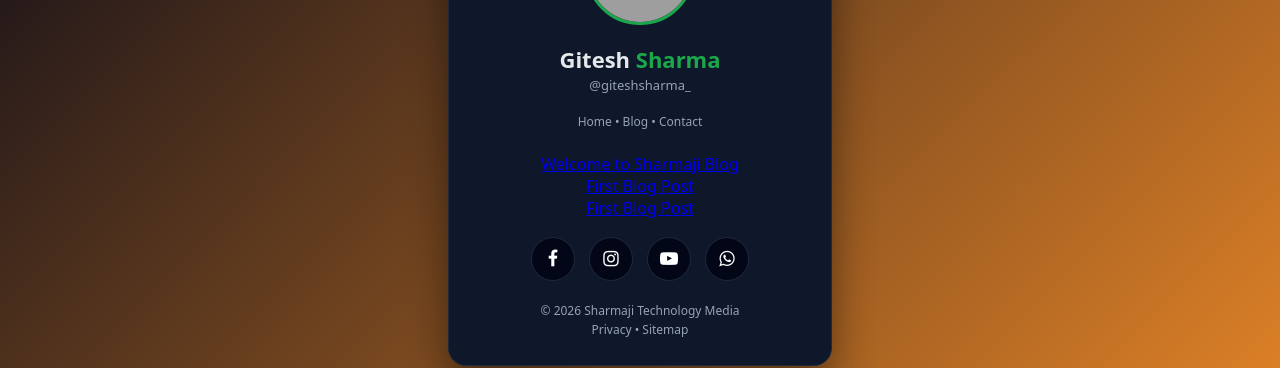
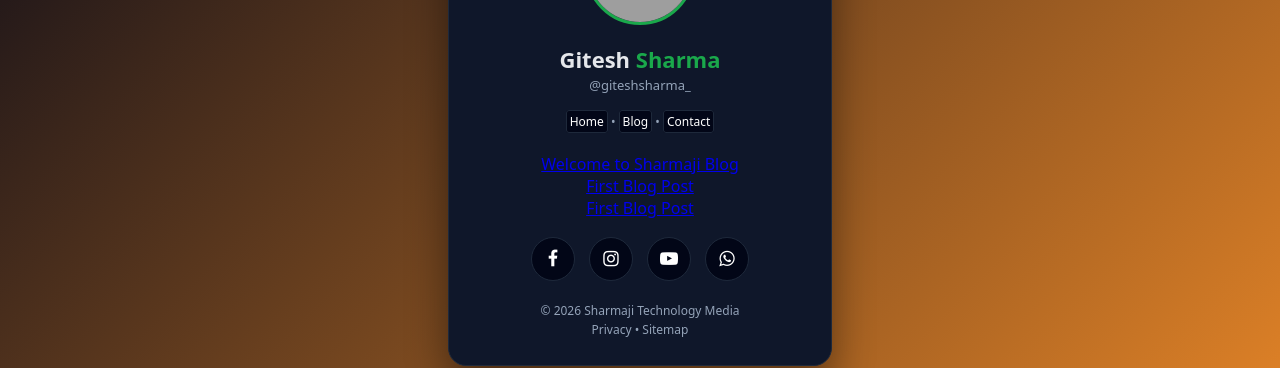
Before and after one commit to gitesh-sharma/blog, a Jekyll site: the page built from index.html, in a window 1280 px wide. Shown: the part 323-691 px from the top of the page. Built offline with Jekyll 4.4.1, drawn with Linux system fonts in a browser that asks for light colours; grey boxes are pictures that could not be loaded.

Commit message:
Update default.html

```diff
--- a/_layouts/default.html
+++ b/_layouts/default.html
@@ -121,10 +121,22 @@ body{
 .nav-menu a{
   color:var(--muted);
   text-decoration:none;
+  text-decoration:none;
+  padding:2px 3px;
+  border-radius:3px;
+  background:#020617;
+  border:1px solid var(--border);
+  color:#fff;
+  font-size:12px;
+  font-weight:500;
+  transition:.25s ease;
 }
 
 .nav-menu a:hover{
   color:#fff;
+  background:linear-gradient(135deg,var(--primary),var(--primary-dark));
+  transform:translateY(-2px);
+  box-shadow:0 8px 20px rgba(37,99,235,.35);
 }
 
 /* LINKS */
@@ -133,25 +145,6 @@ body{
   flex-direction:column;
   gap:12px;
 }
-
-.links a{
-  text-decoration:none;
-  padding:14px 16px;
-  border-radius:12px;
-  background:#020617;
-  border:1px solid var(--border);
-  color:#fff;
-  font-size:15px;
-  font-weight:500;
-  transition:.25s ease;
-}
-
-.links a:hover{
-  background:linear-gradient(135deg,var(--primary),var(--primary-dark));
-  transform:translateY(-2px);
-  box-shadow:0 8px 20px rgba(37,99,235,.35);
-}
-
 
 /* SOCIAL ICONS */
 .social-icons{
```
